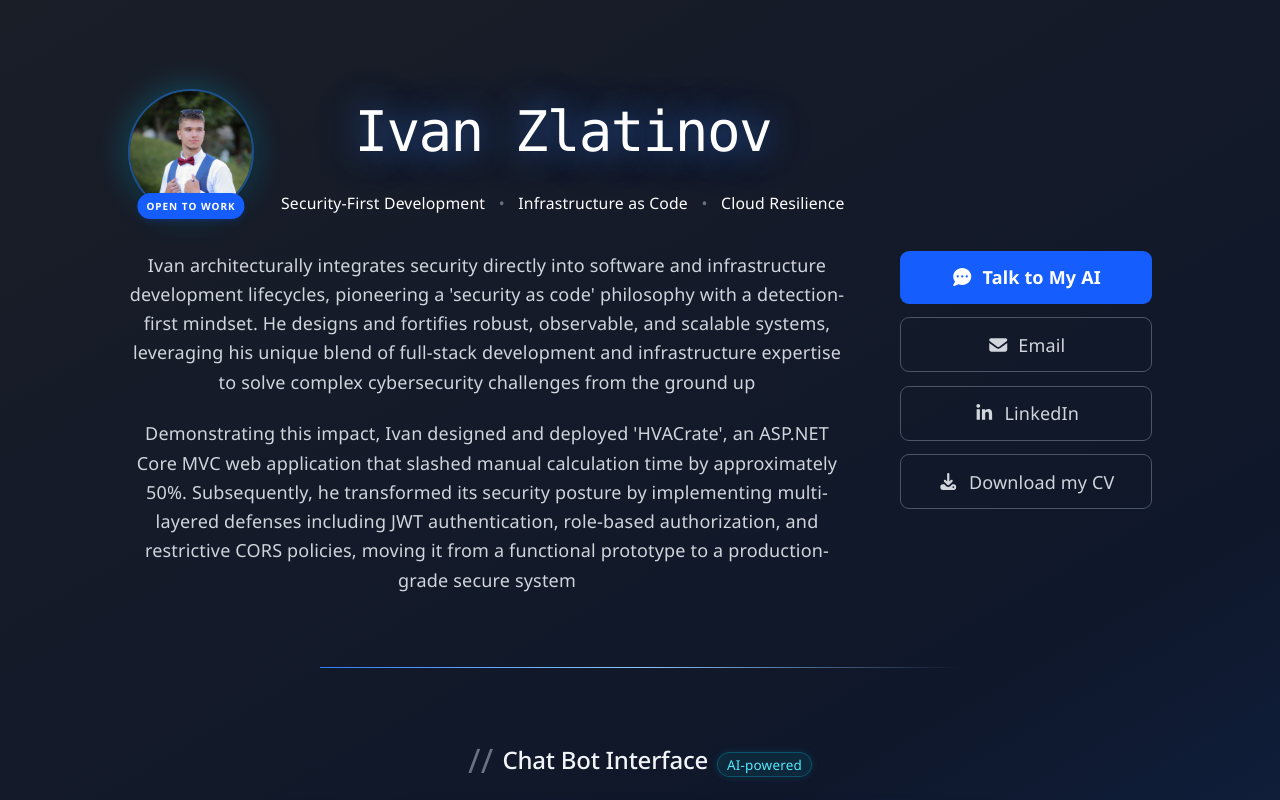
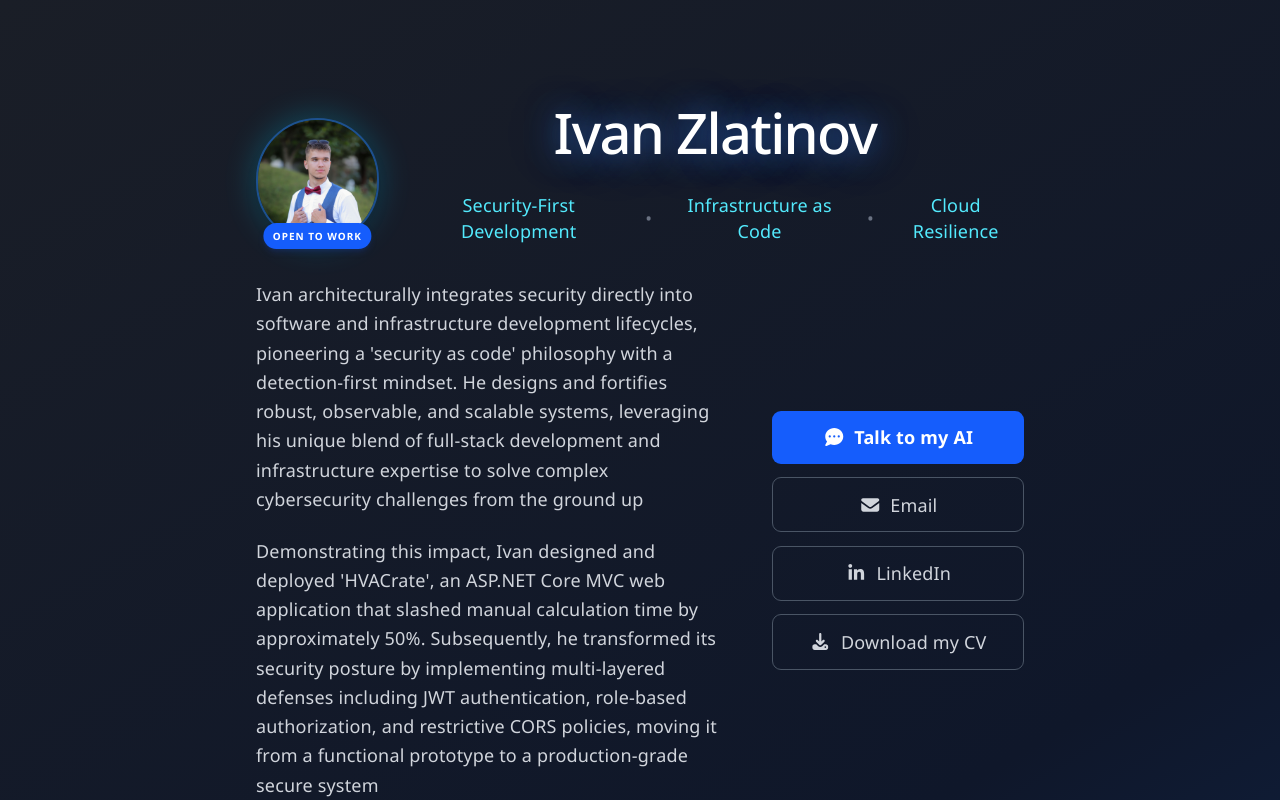
Before and after one commit to ivanzlatinov1/portfolio, a React (Vite) app: page / in a window 1280 px wide. Shown: the top 800 px of the page. Built offline with nearby package versions, Linux system fonts and the light colour scheme.

Commit message:
Fixed design issues

```diff
--- a/src/components/Logo.tsx
+++ b/src/components/Logo.tsx
@@ -1,11 +1,12 @@
 import info from '../assets/information'
+import profileImg from '@/assets/profile.png'
 
 const Logo = () => {
     return (
         <div className="relative w-28 h-28 group">
             <div className="absolute inset-0 rounded-full bg-linear-to-br from-cyan-400 to-cyan-600 opacity-20 blur-md scale-110" />
             <img
-                src="./src/assets/profile.png"
+                src={profileImg}
                 className="relative w-full h-full rounded-full object-cover border-2 border-blue-500/40 shadow-lg"
             />
             <div
--- a/src/sections/Landing.tsx
+++ b/src/sections/Landing.tsx
@@ -10,12 +10,12 @@ import info from '../assets/information'
 
 const Landing = () => {
     return (
-        <section className="w-full h-full flex flex-col px-[10%] py-16 gap-8">
+        <section className="w-full h-full flex flex-col px-[20%] py-16 gap-8">
             <div className="flex flex-row items-end gap-6">
                 <Logo />
                 <div className="flex flex-col">
                     <h1
-                        className="text-5xl font-black font-mono text-white tracking-tight"
+                        className="text-5xl font-black text-white tracking-tight"
                         style={{
                             textShadow:
                                 '0 0 30px rgba(59,130,246,0.6), 0 0 60px rgba(59,130,246,0.3)',
@@ -23,7 +23,7 @@ const Landing = () => {
                     >
                         Ivan Zlatinov
                     </h1>
-                    <div className="flex flex-row items-center gap-3 text-sm text-white">
+                    <div className="flex flex-row items-center gap-3 text-md text-cyan-300">
                         <span>Security-First Development</span>
                         <span className="text-gray-500">•</span>
                         <span>Infrastructure as Code</span>
@@ -33,19 +33,19 @@ const Landing = () => {
                 </div>
             </div>
 
-            <div className="flex flex-row gap-12 items-start">
+            <div className="flex flex-row gap-12 items-center">
                 <div className="flex flex-col gap-5 flex-1">
-                    <p className="text-base leading-relaxed text-gray-300">
+                    <p className="text-base text-start leading-relaxed text-gray-300">
                         {info.landing_1}
                     </p>
-                    <p className="text-base leading-relaxed text-gray-300">
+                    <p className="text-base text-start leading-relaxed text-gray-300">
                         {info.landing_2}
                     </p>
                 </div>
 
-                <div className="flex flex-col gap-3 w-56 shrink-0">
+                <div className="flex flex-col h-full gap-3 w-56 shrink-0">
                     <button className="flex items-center cursor-pointer justify-center gap-2 bg-blue-600 hover:bg-blue-500 text-white font-bold py-3 px-4 rounded-lg transition-colors">
-                        <FontAwesomeIcon icon={faCommentDots} /> Talk to My AI
+                        <FontAwesomeIcon icon={faCommentDots} /> Talk to my AI
                     </button>
                     <button className="flex items-center cursor-pointer justify-center gap-2 border border-gray-600 hover:border-gray-400 text-gray-300 hover:text-white py-3 px-4 rounded-lg transition-colors">
                         <FontAwesomeIcon icon={faEnvelope} /> Email
```
